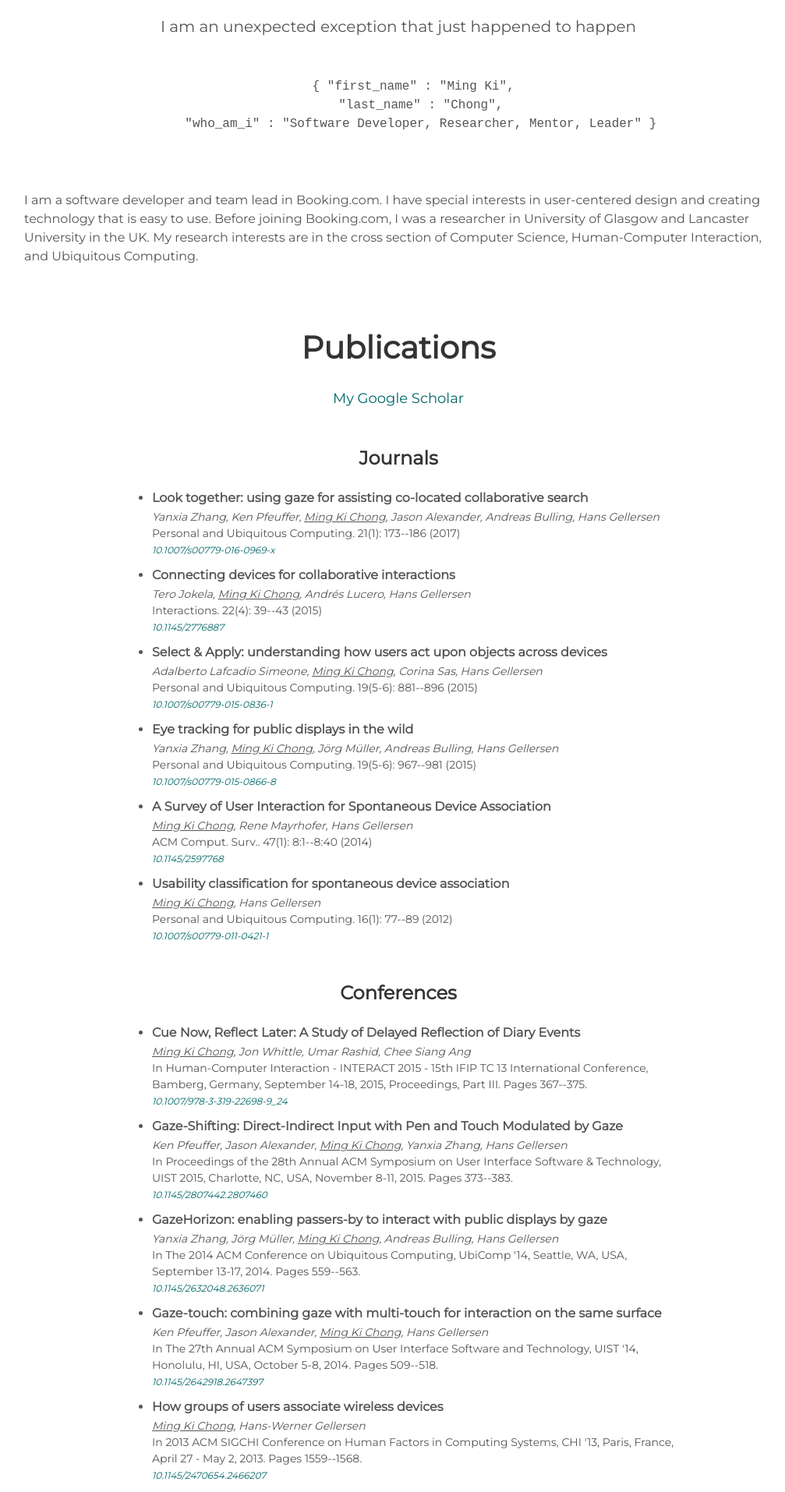
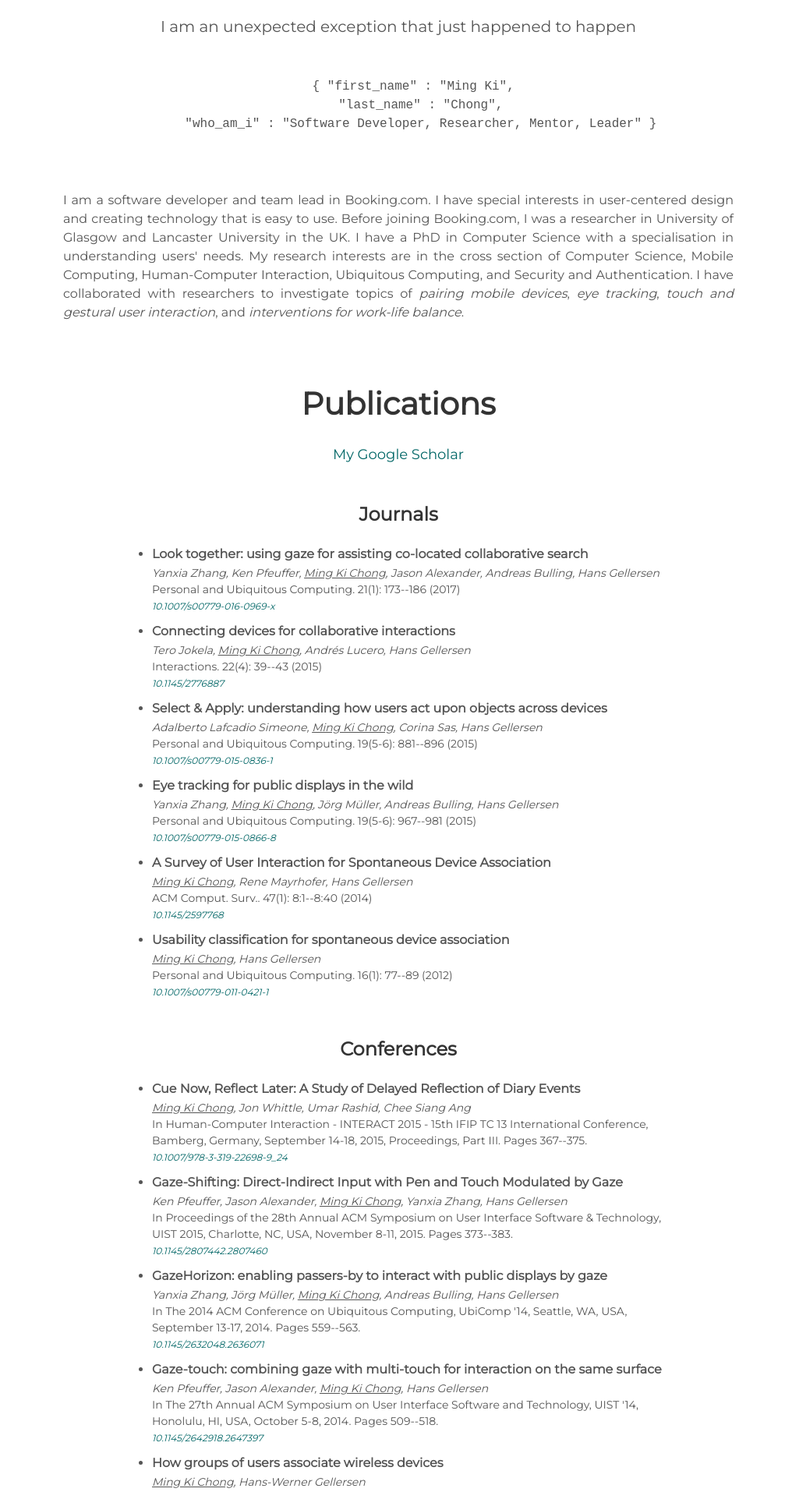
Before and after one commit to mingkichong/mingkichong.github.io, a Jekyll site: the page built from index.html, in a window 1280 px wide. Shown: the part 1038-2952 px from the top of the page at 78% size, without its empty margins (129-1136 px from the left). Built offline with Jekyll 4.4.1, drawn with Linux system fonts in a browser that asks for light colours.

Commit message:
updated about_details subsection

```diff
--- a/_config.yml
+++ b/_config.yml
@@ -13,14 +13,10 @@ github_username:    'mingkichong'
 linkedin_username:  'mingkichong'
 youtube_username:   'unexpectedexception'
 
-about_long_description: '
-I am a software developer and team lead in Booking.com.
-I have special interests in user-centered design and creating technology that is easy to use.
-Before joining Booking.com, I was a researcher in University of Glasgow and Lancaster University in the UK.
-My research interests are in the cross section of Computer Science, Human-Computer Interaction, and Ubiquitous Computing.
-'
+#about_long_description: ''
+
+#gplus_username:  lorem_ipsum #twitter_username: lorem_ipsum
 #google_play_app:    'net.mingkichong.apps.wherewasit'
-#gplus_username:  lorem_ipsum #twitter_username: lorem_ipsum
 
 include_about: true
 include_project: false
--- a/_includes/about.html
+++ b/_includes/about.html
@@ -10,5 +10,10 @@
   </pre>
 </div>
 <div class="about_details">
-  {{site.about_long_description}}
+  I am a software developer and team lead in Booking.com.
+  I have special interests in user-centered design and creating technology that is easy to use.
+  Before joining Booking.com, I was a researcher in University of Glasgow and Lancaster University in the UK.
+  I have a PhD in Computer Science with a specialisation in understanding users' needs.
+  My research interests are in the cross section of Computer Science, Mobile Computing, Human-Computer Interaction, Ubiquitous Computing, and Security and Authentication.
+  I have collaborated with researchers to investigate topics of <em>pairing mobile devices</em>, <em>eye tracking</em>, <em>touch and gestural user interaction</em>, and <em>interventions for work-life balance</em>.
 </div>
--- a/assets/css/about.css
+++ b/assets/css/about.css
@@ -16,4 +16,7 @@
 
 .about_details{
     font-size: 16px;
+    text-align:justify;
+    padding-left: var(--about-vertical-margin);
+    padding-right: var(--about-vertical-margin);
 }
```
